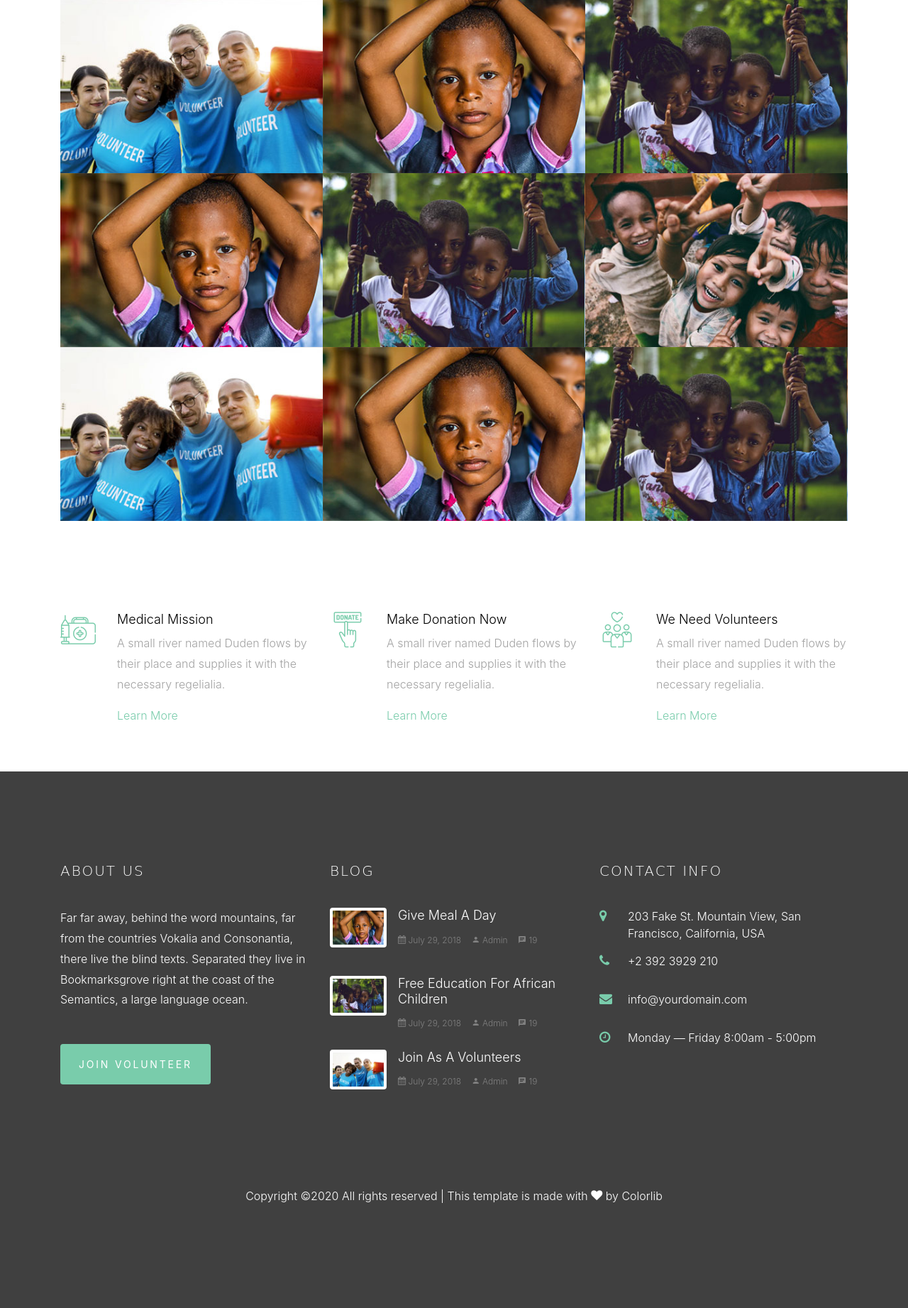
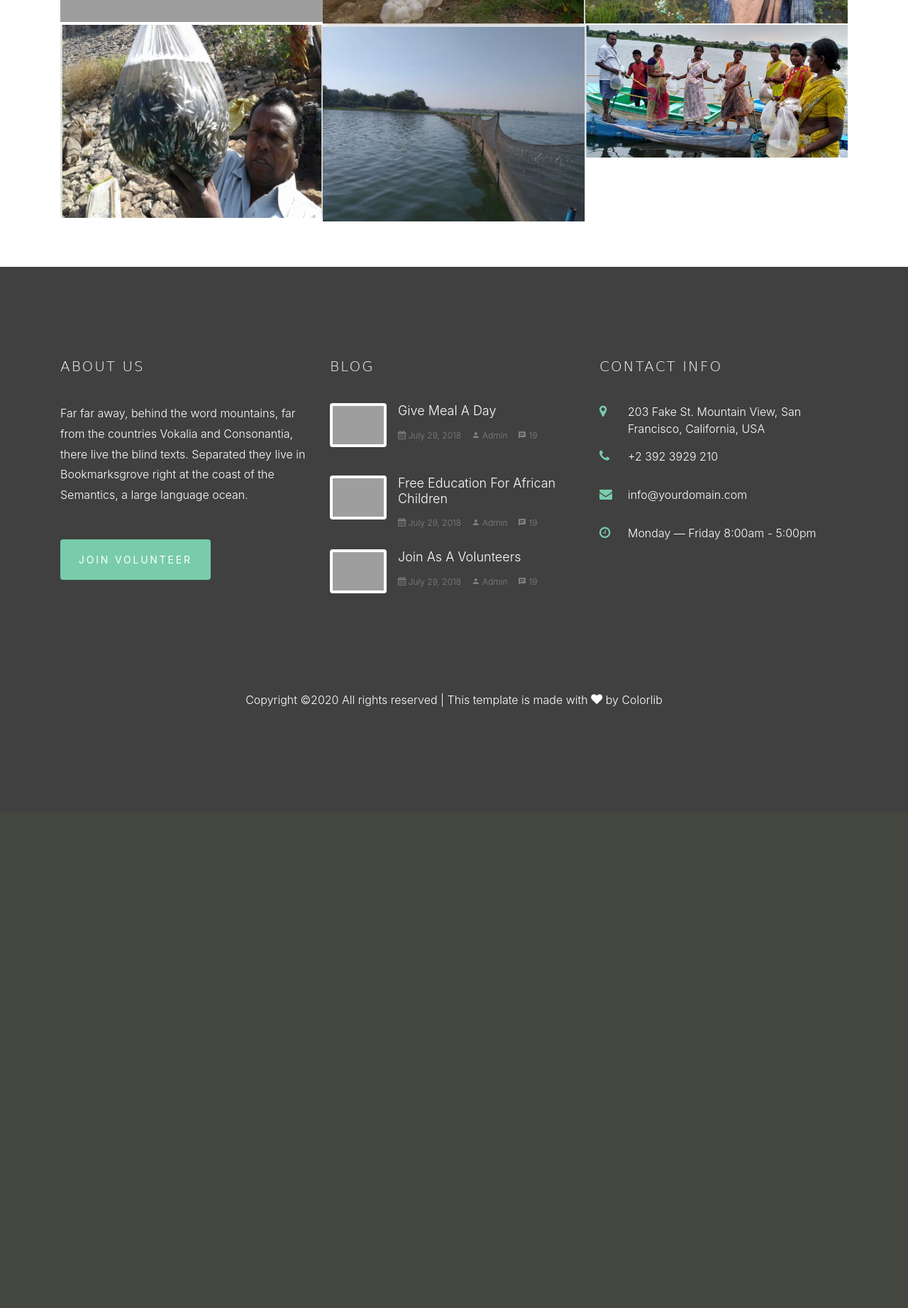
Before and after one commit to IndiaCFG2/team-28, a Django app: template Web/Jaljeevika/dashboard/templates/gallery.html in a window 1280 px wide. Shown: the part 1010-2853 px from the top of the page at 71% size. After the commit the page ends 2006 px from the top, so only its background shows below. Run offline with Django 3.2, Linux system fonts and the light colour scheme; the template is opened without the code that fills it, so the values that code supplies are empty; some libraries are stand-ins or nearby versions; some web fonts are replaced; grey boxes are pictures that could not be loaded.

Commit message:
Changed Gallery

```diff
--- a/Web/Jaljeevika/dashboard/templates/gallery.html
+++ b/Web/Jaljeevika/dashboard/templates/gallery.html
@@ -1,13 +1,12 @@
 {%extends 'base.html'%}
 {%block content %}
-
   <div class="block-31" style="position: relative;">
     <div class="owl-carousel loop-block-31 ">
       <div class="block-30 block-30-sm item" style="background-image: url('images/bg_2.jpg');" data-stellar-background-ratio="0.5">
         <div class="container">
           <div class="row align-items-center justify-content-center">
             <div class="col-md-7 text-center">
-              <h2 class="heading">Gallery That Worth A Thousand Word</h2>
+              <h2 class="heading">Find the Intresting Images of Our Work</h2>
             </div>
           </div>
         </div>
@@ -20,122 +19,43 @@
     <div class="container">
       <div class="row no-gutters">
         <div class="col-md-4">
-          <a href="images/img_1.jpg" class="image-popup img-hover">
+          <a href="images/image1.PNG" class="image-popup img-hover">
             <span class="icon icon-search"></span>
-            <img src="images/img_1.jpg" alt="Image placeholder" class="img-fluid">
+            <img src="images/image_1.PNG" alt="Image placeholder" class="img-fluid">
           </a>
         </div>
         <div class="col-md-4">
-          <a href="images/img_2.jpg" class="image-popup img-hover">
+          <a href="images/image2.PNG" class="image-popup img-hover">
             <span class="icon icon-search"></span>
-            <img src="images/img_2.jpg" alt="Image placeholder" class="img-fluid">
+            <img src="images/image2.PNG" alt="Image placeholder" class="img-fluid">
           </a>
         </div>
         <div class="col-md-4">
-          <a href="images/img_3.jpg" class="image-popup img-hover">
+          <a href="images/image3.PNG" class="image-popup img-hover">
             <span class="icon icon-search"></span>
-            <img src="images/img_3.jpg" alt="Image placeholder" class="img-fluid">
+            <img src="images/image3.PNG" alt="Image placeholder" class="img-fluid">
           </a>
         </div>
         <div class="col-md-4">
-          <a href="images/img_4.jpg" class="image-popup img-hover">
+          <a href="images/image4.PNG" class="image-popup img-hover">
             <span class="icon icon-search"></span>
-            <img src="images/img_4.jpg" alt="Image placeholder" class="img-fluid">
+            <img src="images/image4.PNG" alt="Image placeholder" class="img-fluid">
           </a>
         </div>
 
         <div class="col-md-4">
-          <a href="images/img_1.jpg" class="image-popup img-hover">
+          <a href="images/image5.PNG" class="image-popup img-hover">
             <span class="icon icon-search"></span>
-            <img src="images/img_1.jpg" alt="Image placeholder" class="img-fluid">
+            <img src="images/image5.PNG" alt="Image placeholder" class="img-fluid">
           </a>
         </div>
         <div class="col-md-4">
-          <a href="images/img_2.jpg" class="image-popup img-hover">
+          <a href="images/image6.PNG" class="image-popup img-hover">
             <span class="icon icon-search"></span>
-            <img src="images/img_2.jpg" alt="Image placeholder" class="img-fluid">
-          </a>
-        </div>
-
-         <div class="col-md-4">
-          <a href="images/img_1.jpg" class="image-popup img-hover">
-            <span class="icon icon-search"></span>
-            <img src="images/img_1.jpg" alt="Image placeholder" class="img-fluid">
-          </a>
-        </div>
-        <div class="col-md-4">
-          <a href="images/img_2.jpg" class="image-popup img-hover">
-            <span class="icon icon-search"></span>
-            <img src="images/img_2.jpg" alt="Image placeholder" class="img-fluid">
-          </a>
-        </div>
-        <div class="col-md-4">
-          <a href="images/img_3.jpg" class="image-popup img-hover">
-            <span class="icon icon-search"></span>
-            <img src="images/img_3.jpg" alt="Image placeholder" class="img-fluid">
-          </a>
-        </div>
-        <div class="col-md-4">
-          <a href="images/img_4.jpg" class="image-popup img-hover">
-            <span class="icon icon-search"></span>
-            <img src="images/img_4.jpg" alt="Image placeholder" class="img-fluid">
-          </a>
-        </div>
-
-        <div class="col-md-4">
-          <a href="images/img_1.jpg" class="image-popup img-hover">
-            <span class="icon icon-search"></span>
-            <img src="images/img_1.jpg" alt="Image placeholder" class="img-fluid">
-          </a>
-        </div>
-        <div class="col-md-4">
-          <a href="images/img_2.jpg" class="image-popup img-hover">
-            <span class="icon icon-search"></span>
-            <img src="images/img_2.jpg" alt="Image placeholder" class="img-fluid">
+            <img src="images/image6.PNG" alt="Image placeholder" class="img-fluid">
           </a>
         </div>
       </div>
     </div>
   </div>
-
-  <div class="site-section">
-    <div class="container">
-      <div class="row">
-
-        <div class="col-md-4">
-          <div class="media block-6">
-            <div class="icon"><span class="flaticon-first-aid-kit"></span></div>
-            <div class="media-body">
-              <h3 class="heading">Medical Mission</h3>
-              <p>A small river named Duden flows by their place and supplies it with the necessary regelialia.</p>
-              <p><a href="#">Learn More</a></p>
-            </div>
-          </div>
-        </div>
-
-        <div class="col-md-4">
-          <div class="media block-6">
-            <div class="icon"><span class="flaticon-donate"></span></div>
-            <div class="media-body">
-              <h3 class="heading">Make Donation Now</h3>
-              <p>A small river named Duden flows by their place and supplies it with the necessary regelialia.</p>
-              <p><a href="#">Learn More</a></p>
-            </div>
-          </div>
-        </div>
-
-        <div class="col-md-4">
-          <div class="media block-6">
-            <div class="icon"><span class="flaticon-people"></span></div>
-            <div class="media-body">
-              <h3 class="heading">We Need Volunteers</h3>
-              <p>A small river named Duden flows by their place and supplies it with the necessary regelialia.</p>
-              <p><a href="#">Learn More</a></p>
-            </div>
-          </div>
-        </div>
-
-      </div>
-    </div>
-  </div> <!-- .site-section -->
   {%endblock%}
```
Also changed, not shown: Web/Jaljeevika/dashboard/static/images/bg_1.jpg (deleted), Web/Jaljeevika/dashboard/static/images/bg_2.jpg (deleted), Web/Jaljeevika/dashboard/static/images/bg_3.jpg (deleted), Web/Jaljeevika/dashboard/static/images/image1.PNG (added), Web/Jaljeevika/dashboard/static/images/image2.PNG (added), Web/Jaljeevika/dashboard/static/images/image3.PNG (added), Web/Jaljeevika/dashboard/static/images/image4.PNG (added), Web/Jaljeevika/dashboard/static/images/image5.PNG (added), Web/Jaljeevika/dashboard/static/images/image6.PNG (added), Web/Jaljeevika/dashboard/static/images/img_1.jpg (deleted), Web/Jaljeevika/dashboard/static/images/img_2.jpg (deleted), Web/Jaljeevika/dashboard/static/images/img_3.jpg (deleted), Web/Jaljeevika/dashboard/static/images/img_4.jpg (deleted), Web/Jaljeevika/dashboard/static/images/img_5.jpg (deleted), 5 more files.
